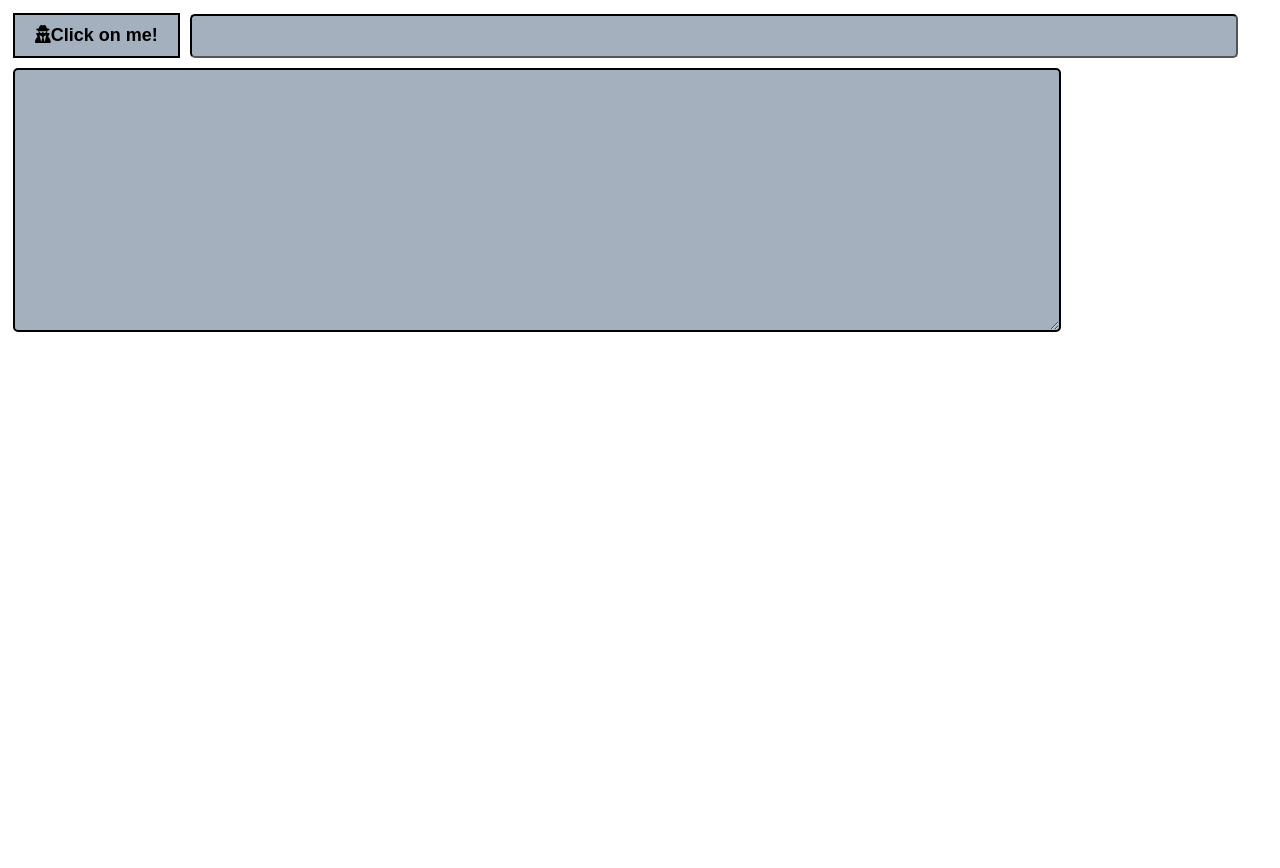
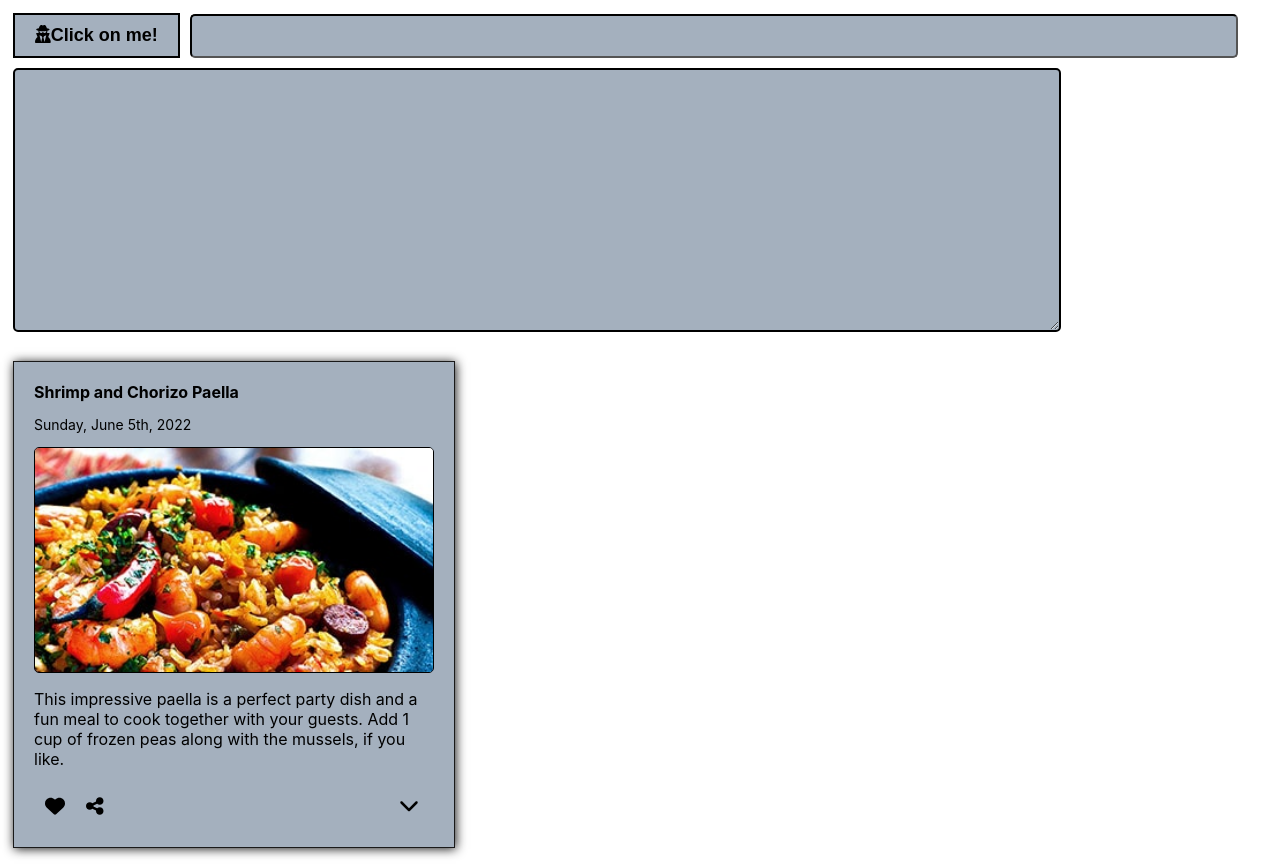
Before and after one commit to MsAgnieszka-SR-study-from-10-05-2022/-SR-Mod-3, a React (Create React App) app: page / in a window 1280 px wide. Before the commit the page ends 800 px from the top, so only its background shows below. Built offline with nearby package versions, Linux system fonts and the light colour scheme.

Commit message:
Task 4. Component Card completed

```diff
--- a/package.json
+++ b/package.json
@@ -9,6 +9,7 @@
     "@testing-library/jest-dom": "^5.16.4",
     "@testing-library/react": "^13.3.0",
     "@testing-library/user-event": "^13.5.0",
+    "date-fns": "^2.28.0",
     "react": "^18.1.0",
     "react-dom": "^18.1.0",
     "react-scripts": "5.0.1",
--- a/src/App.js
+++ b/src/App.js
@@ -1,6 +1,7 @@
 import React, { Fragment } from 'react';
 
 import Form from 'components/Form';
+import Card from 'components/Card';
 
 import './App.css';
 
@@ -9,6 +10,11 @@ function App() {
     <Fragment>
       <main>
         <Form />
+        <Card
+        title='Shrimp and Chorizo Paella'
+        date='Wednesday, 8th of June, 2022'
+        intro='This impressive paella is a perfect party dish and a fun meal to cook together with your guests. Add 1 cup of frozen peas along with the mussels, if you like.'
+        showMoreContent='Method: Heat 1/2 cup of the broth in a pot until simmering, add saffron and set aside for 10 minutes...' />
       </main>
     </Fragment>
   );
--- /dev/null
+++ b/src/components/Card/Card.css
@@ -0,0 +1,36 @@
+.card__header .card__header-title {
+    margin: 0;
+    margin-bottom: 10px;
+}
+
+.card__header .card__header-date {
+    font-size: 14px;
+}
+
+.card__img {
+    border: 1px solid black;
+    border-radius: 5px;
+}
+
+.card__icons {
+    display: flex;
+    align-items: center;
+    font-size: 20px;
+}
+
+.card__icon-social {
+    display: flex;
+    justify-content: space-around;
+    width: 20vw;
+    cursor: pointer;
+}
+
+.card__icon-show-more {
+    text-align: end;
+    width: 80vw;
+    transition: transform 0.3s;
+}
+.card__icon-show-more svg {
+    padding: 10px 15px;
+    cursor: pointer;
+}
--- /dev/null
+++ b/src/components/Card/Card.js
@@ -0,0 +1,65 @@
+import React, { useState } from 'react';
+
+import { FontAwesomeIcon } from '@fortawesome/react-fontawesome';
+import { faHeart, faShareNodes, faChevronDown } from '@fortawesome/free-solid-svg-icons';
+import { format } from 'date-fns';
+
+import colors from 'components/colors';
+import image from './img/paella.jpg';
+
+import './Card.css';
+
+function Card({ title, intro, showMoreContent }) {
+    const styles = {
+        display: 'flex',
+        flexDirection: 'column',
+        margin: '20px 5px',
+        padding: 20,
+        width: 400,
+        minHeight: 300,
+        backgroundColor: colors.bgColorCustom,
+        border: `1px solid ${colors.border}`,
+        boxShadow: `1px 1px 10px ${colors.border}`,
+    };
+
+    const currentDay = new Date();
+    const currentDayToShow = format(currentDay, 'PPPP');
+
+    const [isActive, setIsActive] = useState(false);
+
+    const showMoreChange = () => {
+        setIsActive(isActive => !isActive);
+    };
+
+    const showMoreToggle = () => {
+        if (isActive) {
+            return (
+            <div className='card__content'>
+                {showMoreContent}
+            </div>);
+        };
+    };
+
+    return (
+        <div className='card' style={styles}>
+            <div className='card__header'>
+                <h4 className='card__header-title'>{title}</h4>
+                <p className='card__header-date'>{currentDayToShow}</p>
+            </div>
+            <img className='card__img' src={image} alt={title} />
+            <p>{intro}</p>
+            <div className='card__icons'>
+                <div className='card__icon-social'>
+                    <FontAwesomeIcon icon={faHeart} />
+                    <FontAwesomeIcon icon={faShareNodes} />
+                </div>
+                <div className='card__icon-show-more'>
+                    <FontAwesomeIcon icon={faChevronDown}  active={isActive} onClick={showMoreChange} />
+                </div>
+            </div>
+            {showMoreToggle()}
+        </div>
+    );
+}
+
+export default Card;
--- /dev/null
+++ b/src/components/Card/index.js
@@ -0,0 +1 @@
+export { default } from './Card';
```
Also changed, not shown: src/components/Card/img/paella.jpg (added), 1 other file (tests, documents, lock files or other folders).
